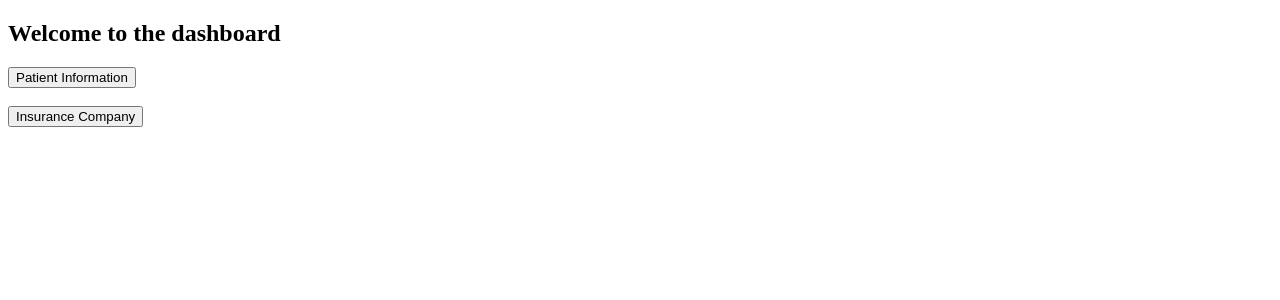
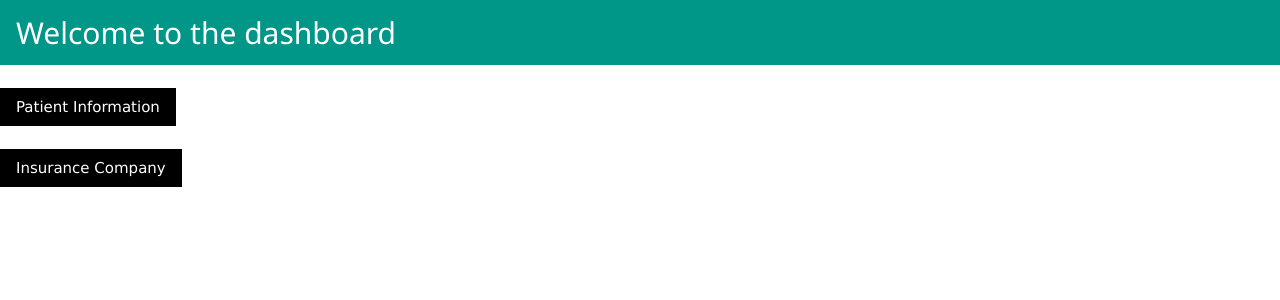
Before and after one commit to manisaisrinivask/My_projects, a Python web app: template flask_patient_info/ins_record/app/catalog/templates/home1.html in a window 1280 px wide. Shown: the top 300 px of the page. Run offline with Jinja, Linux system fonts and the light colour scheme; the template is opened without the code that fills it, so the values that code supplies are empty.

Commit message:
setting up on local machines
This is a local datbase application which consists of patient records and insurance company information

```diff
--- a/flask_patient_info/ins_record/app/catalog/templates/home1.html
+++ b/flask_patient_info/ins_record/app/catalog/templates/home1.html
@@ -3,14 +3,19 @@
 <head>
     <meta charset="UTF-8">
     <title>Welcome page</title>
+    <link rel="stylesheet" href="https://www.w3schools.com/w3css/4/w3.css">
 </head>
 <body>
-    <h2>Welcome to the dashboard</h2>
+    <div class="w3-container w3-teal">
+        <h2>Welcome to the dashboard</h2>
+    </div>
+    <br>
     <form action="/forward/" method="post">
-    <button name="forwardBtn" type="submit">Patient Information</button>
+        <button name="forwardBtn" type="submit" class="w3-button w3-black">Patient Information</button>
     </form>
     <br>
     <form action="/forwardinsurance/" method="post">
-    <button name="forwardBtn" type="submit">Insurance Company</button>
+        <button name="forwardBtn" type="submit" class="w3-button w3-black">Insurance Company</button>
     </form>
+</body>
 </html>
--- a/flask_patient_info/ins_record/app/catalog/templates/homeinsurance.html
+++ b/flask_patient_info/ins_record/app/catalog/templates/homeinsurance.html
@@ -6,7 +6,7 @@
     <link rel="stylesheet" href="https://www.w3schools.com/w3css/4/w3.css">
 </head>
 <body>
-    <h2 style="color:cadetblue">Insurance Information</h2>
+    <h2>Insurance Information</h2>
         <table class="w3-table-all w3-centered">
             <tr class="w3-red">
                 <th>Id</th>
--- a/flask_patient_info/ins_record/config/prod.py
+++ b/flask_patient_info/ins_record/config/prod.py
@@ -1,4 +1,6 @@
+import os
+
 DEBUG = False
 SECRET_KEY='admin'
-SQLALCHEMY_DATABASE_URI='postgres://postgres:admin@localhost/catalog_db'
+SQLALCHEMY_DATABASE_URI = os.environ['DATABASE_URL']
 SQLALCHEMY_TRACK_MODIFICATIONS=False
```
Also changed, not shown: flask_patient_info/ins_record/app/catalog/templates/home.html (+5 -2 lines), flask_patient_info/ins_record/requirements.txt (added, +11 -0 lines), flask_patient_info/ins_record/app/catalog/routes.py (line endings or trailing spaces), 2 other files.
